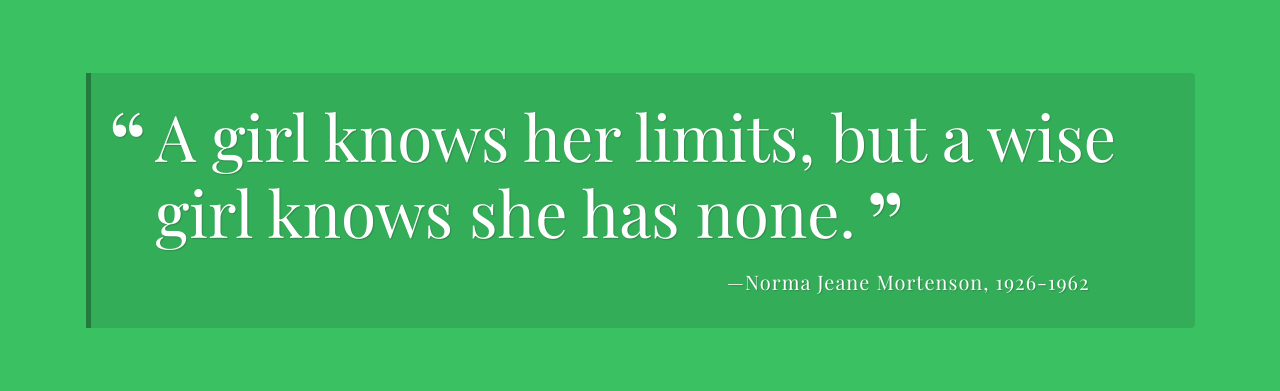
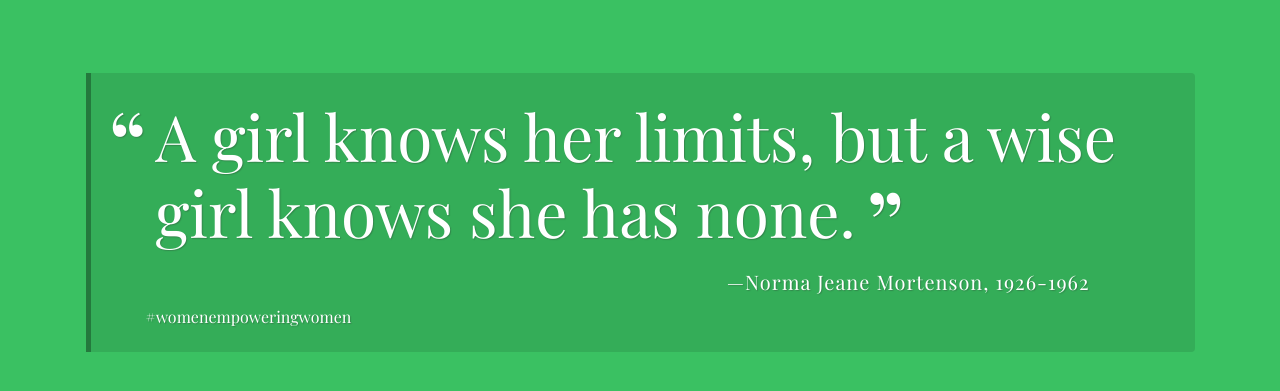
Before and after one commit to projectopportunity/tpo-aeclarke-project01, a plain HTML site: page index.html in a window 1280 px wide. Both pictures are taken after a click on the button "Show another quote". Shown: the part 147-538 px from the top of the page. Drawn offline with nearby package versions, Linux system fonts and the light colour scheme; a web font is replaced by a local one.

Commit message:
added hashtags, CSS formatting and index updates

```diff
--- a/css/styles.css
+++ b/css/styles.css
@@ -115,6 +115,10 @@ h1 {
   font-style: normal;
 }
 
+.tags {
+  font-style: bold;
+}
+
 @media (min-width: 768px) {
   body {
     padding: 25px;
--- a/index.html
+++ b/index.html
@@ -18,6 +18,7 @@
       <div id="quote-box" class="quote-box">
         <p class="quote">Every great developer you know got there by solving problems they were unqualified to solve until they actually did it.</p>
         <p class="source">Patrick McKenzie<span class="citation">Twitter</span><span class="year">2016</span></p>
+        <p class="tags"></p>
       </div>
     </div>
 
--- a/js/script.js
+++ b/js/script.js
@@ -27,7 +27,8 @@ const quotes = [
   { quote: 'A girl knows her limits, but a wise girl knows she has none.',
     source: 'Norma Jeane Mortenson',
     citation: '',
-    year: '1926-1962'
+    year: '1926-1962',
+    tags: '#womenempoweringwomen'
   },
   { quote: "I see now that the circumstances of one's birth are irrelevant.  It is what you do with the gift of life that determines who you are.",
     source: 'Mewtwo',
@@ -86,7 +87,7 @@ function printQuote() {
     htmlString += `<span class="year">${quoteOnPage.year}</span>`
     }
 
-  htmlString += `</p>`
+  htmlString += `<p class="tags">${quoteOnPage.tags}</p></p>`
   //Push quote to page:
   return document.getElementById('quote-box').innerHTML = `${htmlString}`
 }
```
